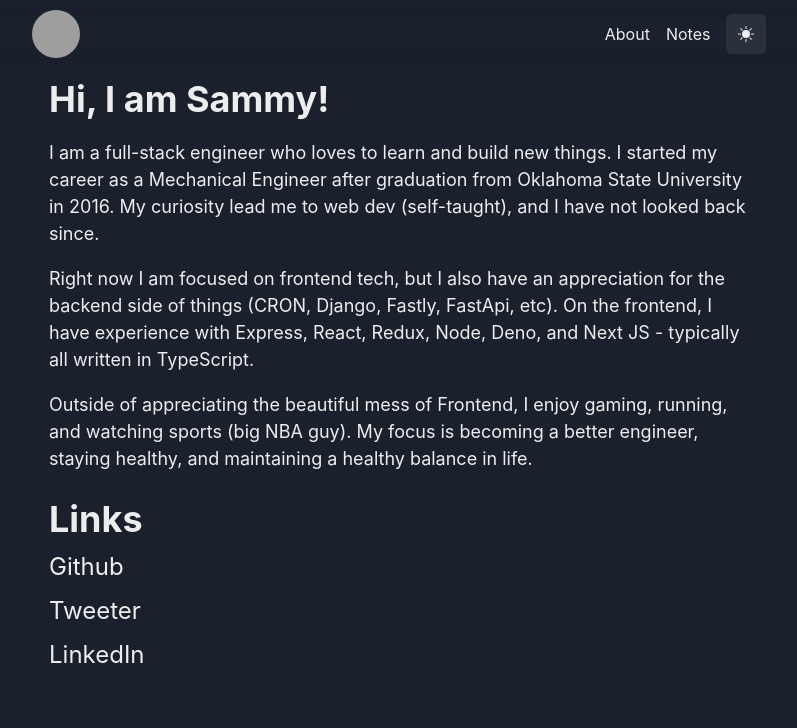
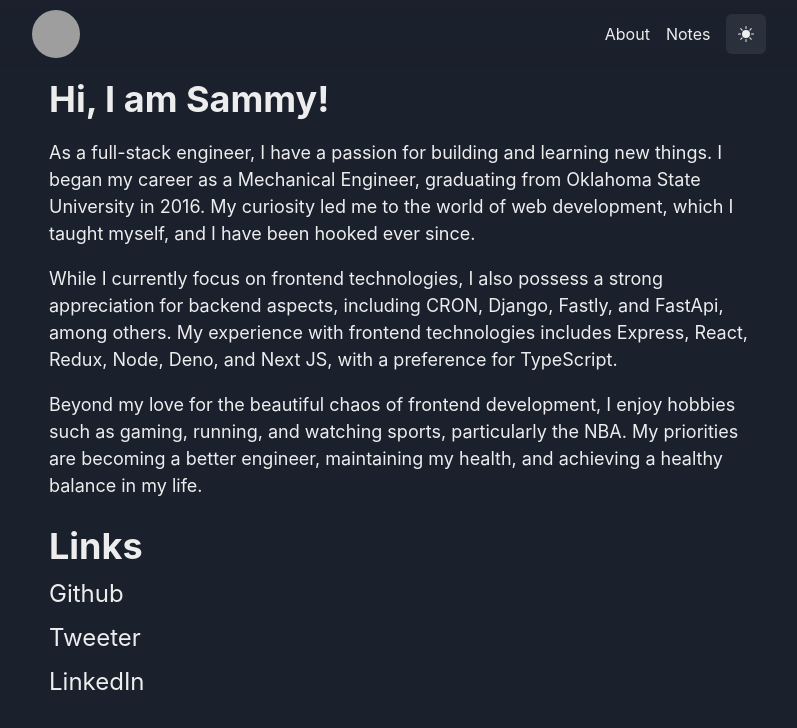
Before and after one commit to sammydowds/next-blog, a Next.js app: page / in a window 1280 px wide. Shown: the top 728 px of the page, without its empty margins (241-1038 px from the left). Built offline with nearby package versions, Linux system fonts and the light colour scheme; grey boxes are pictures that could not be loaded.

Commit message:
fix: about me updates from ChatGPT

```diff
--- a/pages/index.tsx
+++ b/pages/index.tsx
@@ -17,13 +17,13 @@ export default function Home() {
 					<Box>
 						<Heading>Hi, I am Sammy!</Heading>
 						<Text as="p" fontSize="18" marginTop="18">
-							I am a full-stack engineer who loves to learn and build new things. I started my career as a Mechanical Engineer after graduation from Oklahoma State University in 2016. My curiosity lead me to web dev (self-taught), and I have not looked back since.
+							As a full-stack engineer, I have a passion for building and learning new things. I began my career as a Mechanical Engineer, graduating from Oklahoma State University in 2016. My curiosity led me to the world of web development, which I taught myself, and I have been hooked ever since.
 						</Text>
 						<Text as="p" fontSize="18" marginTop="18">
-							Right now I am focused on frontend tech, but I also have an appreciation for the backend side of things (CRON, Django, Fastly, FastApi, etc). On the frontend, I have experience with Express, React, Redux, Node, Deno, and Next JS - typically all written in TypeScript.
+							While I currently focus on frontend technologies, I also possess a strong appreciation for backend aspects, including CRON, Django, Fastly, and FastApi, among others. My experience with frontend technologies includes Express, React, Redux, Node, Deno, and Next JS, with a preference for TypeScript.
 						</Text>
 						<Text as="p" fontSize="18" marginTop="18">
-							Outside of appreciating the beautiful mess of Frontend, I enjoy gaming, running, and watching sports (big NBA guy). My focus is becoming a better engineer, staying healthy, and maintaining a healthy balance in life.
+							Beyond my love for the beautiful chaos of frontend development, I enjoy hobbies such as gaming, running, and watching sports, particularly the NBA. My priorities are becoming a better engineer, maintaining my health, and achieving a healthy balance in my life.
 						</Text>
 						<VStack fontSize="24" alignItems="start" marginTop="26px">
 							<Heading as="h3">Links</Heading>
```
Also changed, not shown: 1 other file (tests, documents, lock files or other folders).
